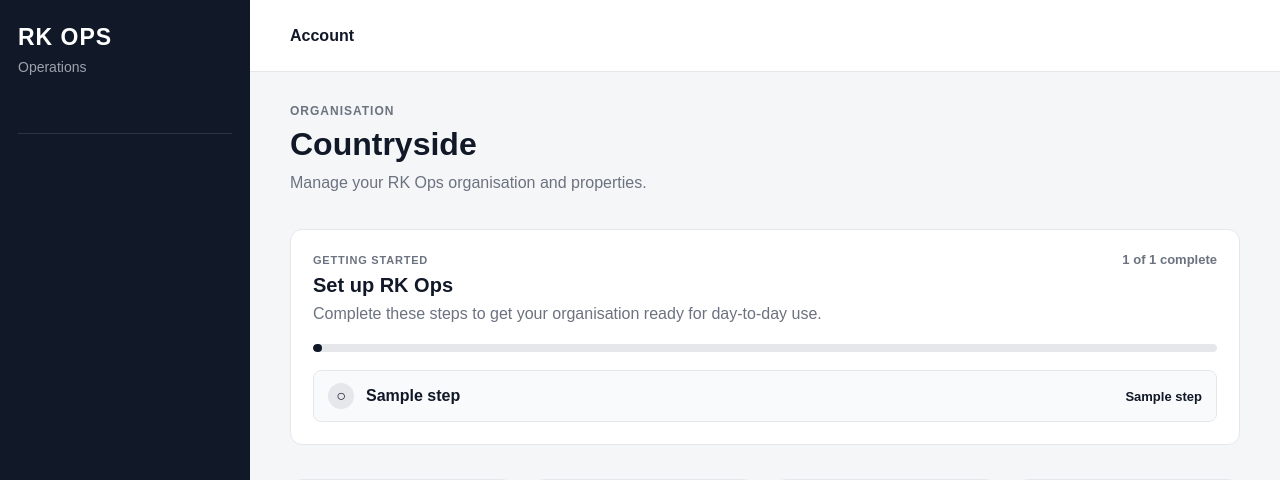
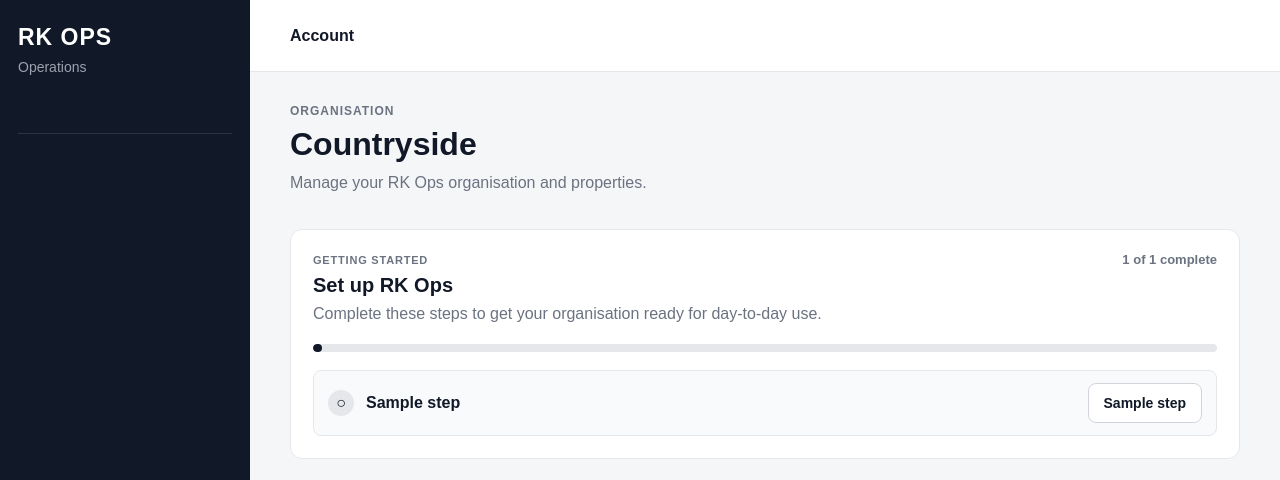
Before and after one commit to Ryan-Kilgariff/rk-ops, a Django app: template operations/templates/operations/organisation_account.html in a window 1280 px wide. Shown: the top 480 px of the page. Run offline with Django 5.2, Linux system fonts and the light colour scheme; data comes from the database, SQL or seed files in the repository; the template is opened without the code that fills it: values that come from a table or form of the project are taken from there, most other values are stand-ins (such as "Sample title", 1, 10 or a date in 2020); parts of the project's set-up code (start-up, migrations or seed data) failed here and were passed over.

Commit message:
Fixed CSS for setup buttons

```diff
--- a/operations/static/operations/css/operations.css
+++ b/operations/static/operations/css/operations.css
@@ -2003,9 +2003,30 @@ a.account-list-item:hover {
     color: var(--success-text);
 }
 .onboarding-step-action {
-    color: var(--text);
-    font-size: 13px;
-    font-weight: 700;
+    display: inline-flex;
+    align-items: center;
+    justify-content: center;
+    flex: 0 0 auto;
+    padding: 9px 14px;
+    border: 1px solid var(--border);
+    border-radius: 10px;
+    background: var(--surface);
+    color: var(--text);
+    text-decoration: none;
+    font-size: 0.9rem;
+    font-weight: 600;
+    line-height: 1;
+    transition:
+        background 0.15s ease,
+        border-color 0.15s ease,
+        transform 0.15s ease;
+}
+.onboarding-step-action:hover {
+    background: var(--surface-subtle);
+    text-decoration: none;
+}
+.onboarding-step-action:active {
+    transform: translateY(1px);
 }
 /* --------------------------------------------------
    Trial / setup banners
--- a/operations/templates/operations/organisation_account.html
+++ b/operations/templates/operations/organisation_account.html
@@ -68,7 +68,7 @@ Account
                 {% if not step.complete and step.action_url %}
                     <a
                         href="{{ step.action_url }}"
-                        class="onboarding-step-action"
+                        class="button secondary-action"
                     >
                         {{ step.action_label }}
                     </a>
```
